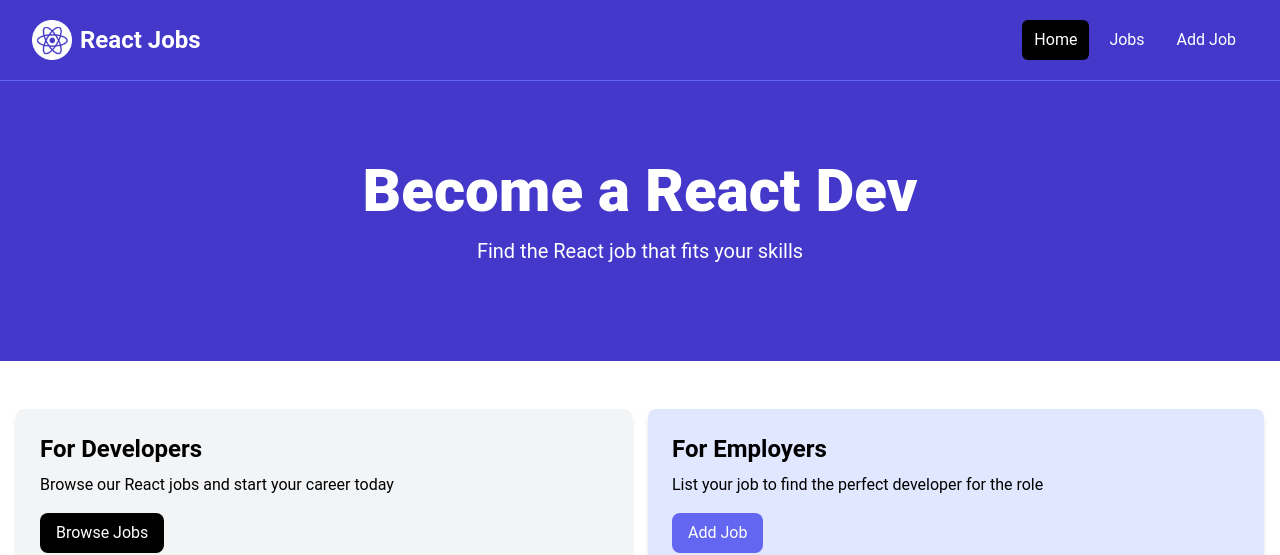
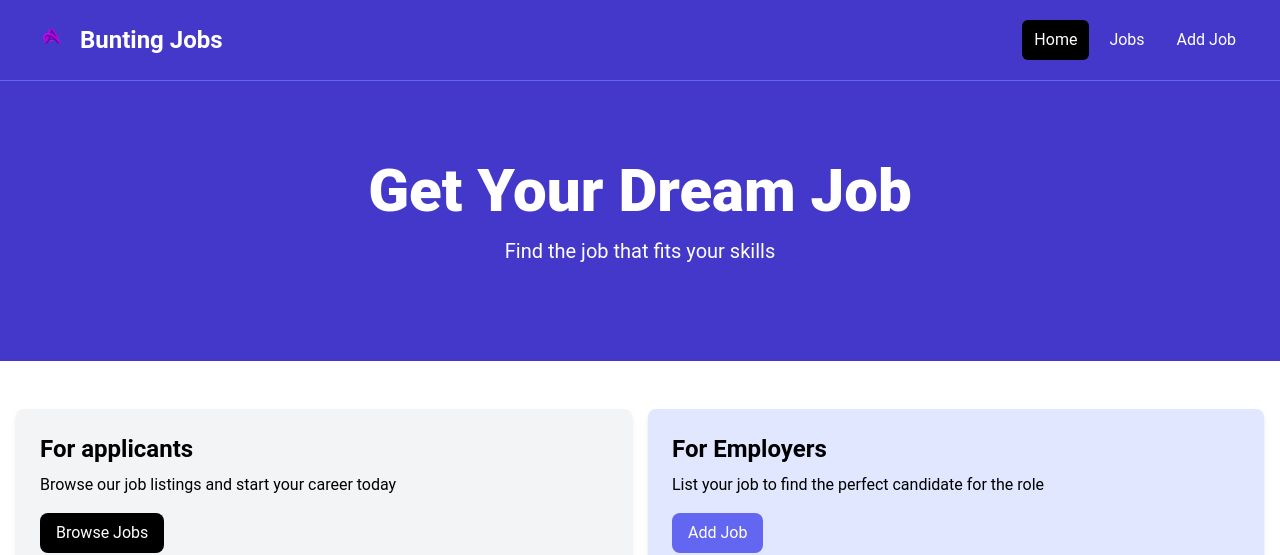
Before and after one commit to Adambuntingg/React-project, a React (Vite) app: page / in a window 1280 px wide. Shown: the top 555 px of the page. Built offline with nearby package versions, Linux system fonts and the light colour scheme; no server answers.

Commit message:
customization
Customization for personal reasons

```diff
--- a/index.html
+++ b/index.html
@@ -2,7 +2,7 @@
 <html lang="en">
   <head>
     <meta charset="UTF-8" />
-    <link rel="icon" type="image/svg+xml" href="/vite.svg" />
+    <link rel="icon" type="image/x-icon" href="/logo_trial-removebg-preview.png" />
     <meta name="viewport" content="width=device-width, initial-scale=1.0" />
     <title>React jobs</title>
   </head>
--- a/src/components/Hero.jsx
+++ b/src/components/Hero.jsx
@@ -1,6 +1,6 @@
 import React from 'react'
 
-const Hero = ({title = 'Become a React Dev', subtitle = 'Find the React job that fits your skills'}) => {
+const Hero = ({title = 'Get Your Dream Job', subtitle = 'Find the  job that fits your skills'}) => {
   return (
     <section className="bg-indigo-700 py-20 mb-4">
       <div
--- a/src/components/HomeCards.jsx
+++ b/src/components/HomeCards.jsx
@@ -8,9 +8,9 @@ const HomeCards = () => {
       <div className="container-xl lg:container m-auto">
         <div className="grid grid-cols-1 md:grid-cols-2 gap-4 p-4 rounded-lg">
            <Card>
-           <h2 className="text-2xl font-bold">For Developers</h2>
+           <h2 className="text-2xl font-bold">For applicants</h2>
             <p className="mt-2 mb-4">
-              Browse our React jobs and start your career today
+              Browse our job listings and start your career today
             </p>
             <Link
               to='/jobs'
@@ -23,7 +23,7 @@ const HomeCards = () => {
           <Card bg='bg-indigo-100'>
             <h2 className="text-2xl font-bold">For Employers</h2>
             <p className="mt-2 mb-4">
-              List your job to find the perfect developer for the role
+              List your job to find the perfect candidate for the role
             </p>
             <Link
               to='/add-job'
--- a/src/components/Navbar.jsx
+++ b/src/components/Navbar.jsx
@@ -1,5 +1,5 @@
 import React from 'react'
-import logo from '../assets/images/logo.png';
+import logo from '../assets/images/logo_trial-removebg-preview.png';
 import { NavLink } from 'react-router-dom';
 
 const Navbar = () => {
@@ -23,7 +23,7 @@ const linkClass = ({ isActive }) => isActive ? 'bg-black text-white hover:bg-gra
                 alt="React Jobs"
               />
               <span className="hidden md:block text-white text-2xl font-bold ml-2"
-                >React Jobs</span
+                >Bunting Jobs</span
               >
             </NavLink>
             <div className="md:ml-auto">
```
Also changed, not shown: public/logo_trial-removebg-preview.png (added), src/assets/images/logo_trial-removebg-preview.png (added).
